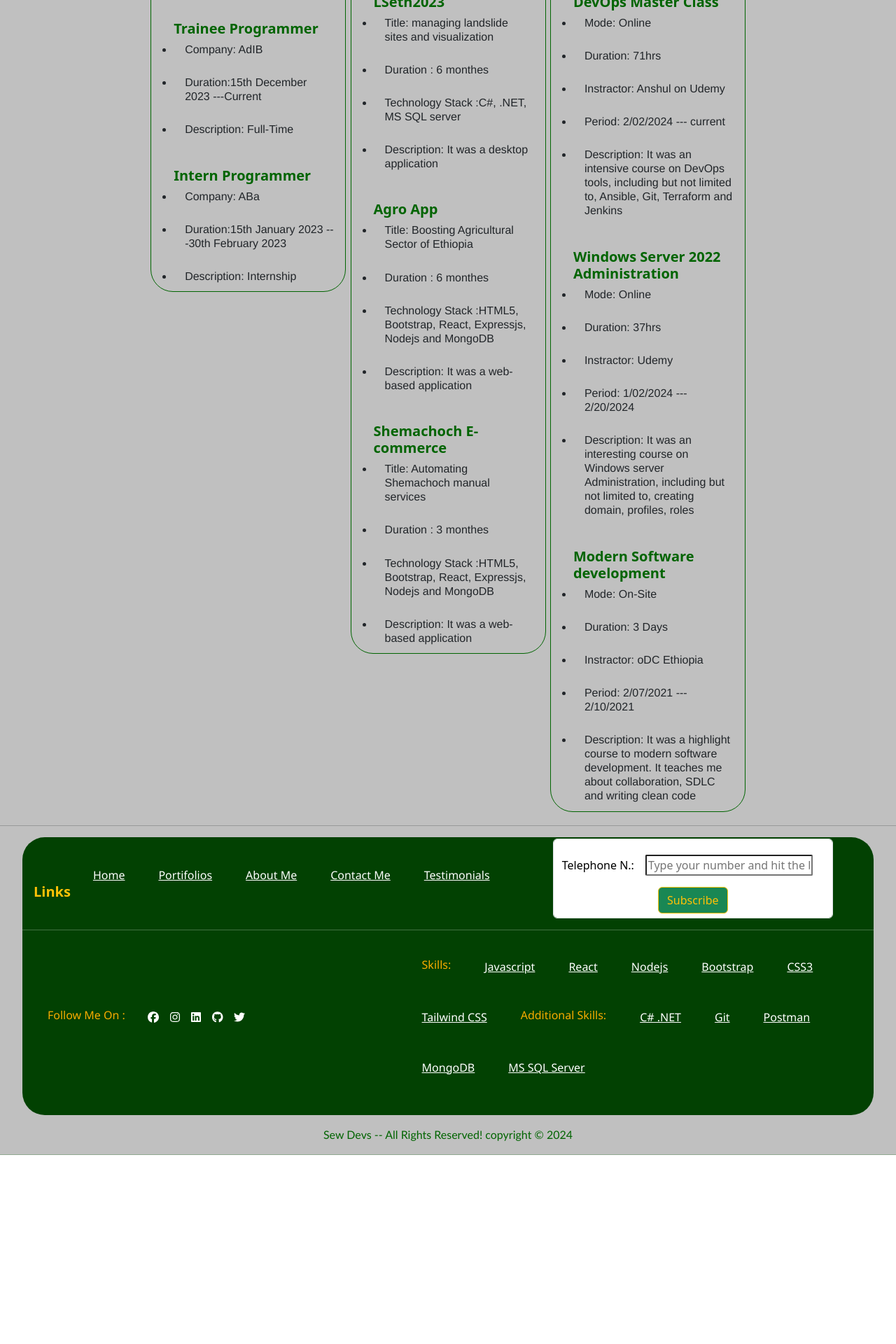
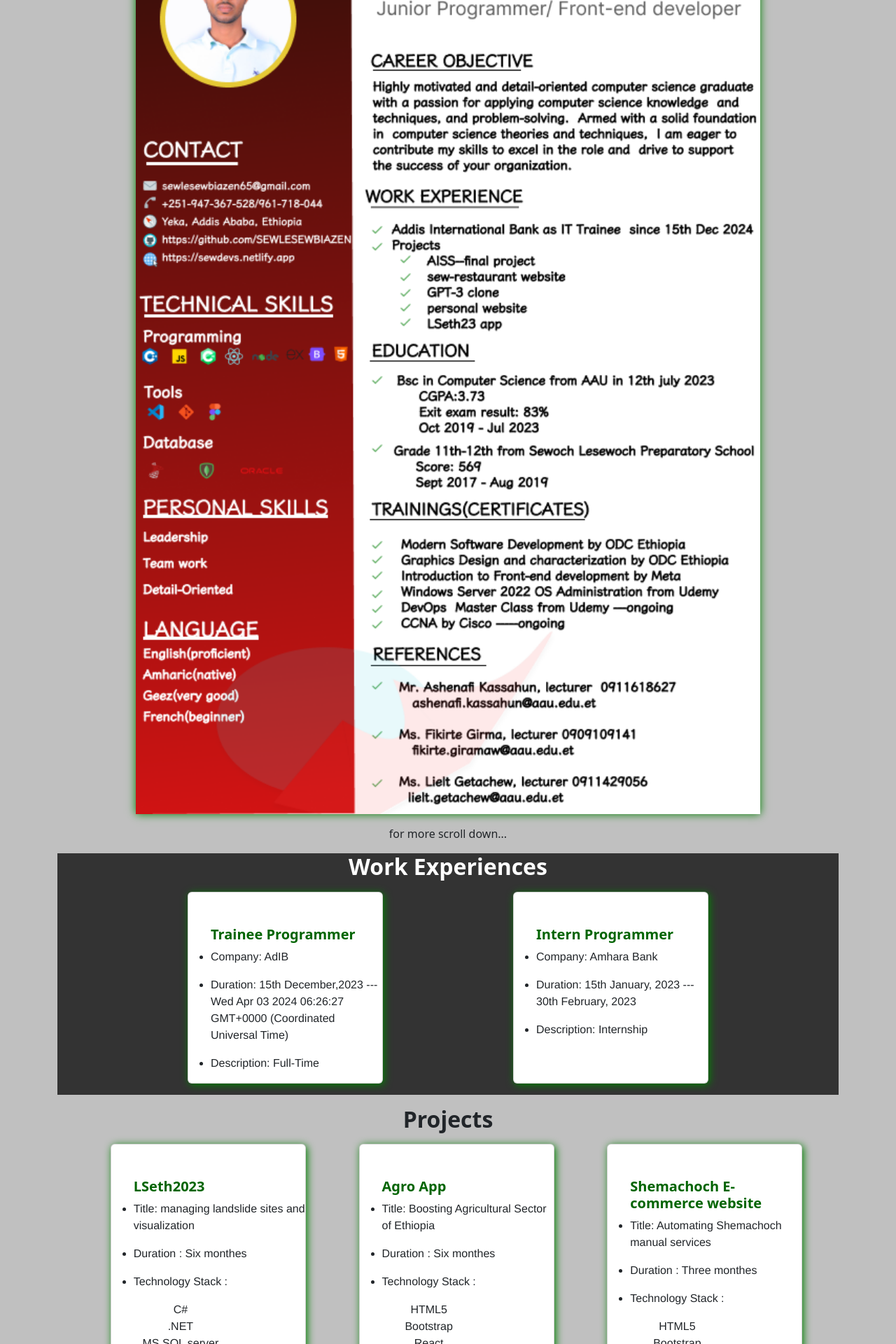
Before and after one commit to SEWLESEWBIAZEN/portifolio, a React (Create React App) app: page /my-cv in a window 1280 px wide. Shown: the part 180-2100 px from the top of the page at 70% size. Before the commit the page ends 1846 px from the top, so only its background shows below. Built offline with nearby package versions, Linux system fonts and the light colour scheme.

Commit message:
some change to the folder and styles

```diff
--- a/src/components/cv/Main.js
+++ b/src/components/cv/Main.js
@@ -1,159 +1,98 @@
-import React from "react";
+import './cv.css'
+import resume from '../../assets/images/resume-cv.png'
+import { experience,projects,trainings } from '../../constants/cv';
 
 const Main = () => {
   return (
-    <div className="main  flex-wrap">
+      <div className="d-block">
+        <div className="resume mt-3 ">
+        <img src={resume} width="80%" height="50%"/>
+        <p className='mt-3'>for more scroll down...</p>
+      </div>
+
+    <div className=""style={{background:"#333"}}>
       {/* Mapping over the categories */}
-      <div className="work  col-xs-12 col-sm-6 col-md-5 col-lg-3">
-      <h2> Work Experiences</h2>
-      <ul className="work__experiences">
-        <h5>Trainee Programmer</h5>
+
+      <h2 className='text-center text-white'>Work Experiences</h2>
+      <div className="d-flex justify-content-evenly flex-wrap">
+
+      {experience.map((workex,index)=>(
+        <ul className="card col-xs-12 col-sm-5 col-md-4 col-lg-3 ">
+          <h5>{workex.title}</h5>
         <li>
-          <p>Company: AdIB</p>
+          <p>Company: {workex.company}</p>
         </li>
         <li>
-          <p>Duration:15th December 2023 ---Current</p>
+          <p>Duration:{workex.period} </p>
         </li>
         <li>
-          <p>Description: Full-Time </p>
+          <p>Description: {workex.employementType} </p>
         </li>
-
-        <h5>Intern Programmer</h5>
+        </ul>
+      ))}
+      </div>
+      </div>
+      {/* projects */}
+      <div className=" ">
+      <h2 className='text-center'>Projects</h2>
+      <div className='d-flex flex-wrap justify-content-evenly '>
+        {projects.map((project,index)=>(
+          <ul className="card col-xs-12 col-sm-5 col-md-4 col-lg-3 ms-4">
+          <h5>{project.name}</h5>
           <li>
-          <p>Company: ABa</p>
+            <p>Title: {project.title}</p>
           </li>
           <li>
-          <p>Duration:15th January 2023 ---30th February 2023</p>
+            <p>Duration : {project.duration}</p>
           </li>
           <li>
-          <p>Description: Internship </p>
+            <p>Technology Stack :</p>  {project.techStack.map((tech)=>(
+              <li style={{listStyle:'none', margin:"auto"}}>{tech} </li>
+            ))}
+          </li>
+          <li>
+            <p>Description: {project.description}</p>
           </li>
         </ul>
+
+        ))}
+
       </div>
-      {/* projects */}
-      <div className="project col-xs-12 col-sm-6 col-md-5 col-lg-3">
-      <h2>Projects</h2>
-      <ul className="">
-        <h5>LSeth2023</h5>
-        <li>
-          <p>Title: managing landslide sites and visualization</p>
-        </li>
-        <li>
-          <p>Duration : 6 monthes</p>
-        </li>
-        <li>
-          <p>Technology Stack :C#, .NET, MS SQL server</p>
-        </li>
-        <li>
-          <p>Description: It was a desktop application</p>
-        </li>
 
-        <h5>Agro App</h5>
-        <li>
-          <p>Title: Boosting Agricultural Sector of Ethiopia</p>
-        </li>
-        <li>
-          <p>Duration : 6 monthes</p>
-        </li>
-        <li>
-          <p>
-            Technology Stack :HTML5, Bootstrap, React, Expressjs, Nodejs and
-            MongoDB
-          </p>
-        </li>
-        <li>
-          <p>Description: It was a web-based application</p>
-        </li>
-
-        <h5>Shemachoch E-commerce</h5>
-        <li>
-          <p>Title: Automating Shemachoch manual services</p>
-        </li>
-        <li>
-          <p>Duration : 3 monthes</p>
-        </li>
-        <li>
-          <p>
-            Technology Stack :HTML5, Bootstrap, React, Expressjs, Nodejs and
-            MongoDB
-          </p>
-        </li>
-        <li>
-          <p>Description: It was a web-based application</p>
-        </li>
-      </ul>
       </div>
 
     {/* trainings */}
-
-    <div className="training col-xs-12 col-sm-6 col-md-5 col-lg-3">
-      <h2>Trainings</h2>
-      <ul className="">
-        <h5>DevOps Master Class</h5>
-        <div>
+    <div className=" " style={{background:"#333"}}>
+      <h2 className='text-center text-white'>Trainings</h2>
+      <div className='d-flex flex-wrap justify-content-evenly '>
+        {trainings.map((training,index)=>(
+          <ul className="card col-xs-12 col-sm-5 col-md-4 col-lg-3 ms-4">
+          <h5>{training.title}</h5>
           <li>
-            <p>Mode: Online</p>
+            <p>Mode: {training.mode}</p>
           </li>
           <li>
-            <p>Duration: 71hrs</p>
+            <p>Duration : {training.duration}</p>
           </li>
           <li>
-            <p>Instractor: Anshul on Udemy</p>
+            <p>Instractor: {training.Instractor}</p>
           </li>
           <li>
-            <p>Period: 2/02/2024 --- current</p>
+            <p>Period: {training.period}</p>
           </li>
           <li>
-            <p>
-              Description: It was an intensive course on DevOps tools, including
-              but not limited to, Ansible, Git, Terraform and Jenkins
-            </p>
+            <p>Description: {training.description}</p>
           </li>
+        </ul>
+
+        ))}
+
       </div>
 
-        <h5>Windows Server 2022 Administration</h5>
-        <li>
-          <p>Mode: Online</p>
-        </li>
-        <li>
-          <p>Duration: 37hrs</p>
-        </li>
-        <li>
-          <p>Instractor: Udemy</p>
-        </li>
-        <li>
-          <p>Period: 1/02/2024 --- 2/20/2024</p>
-        </li>
-        <li>
-          <p>
-            Description: It was an interesting course on Windows server
-            Administration, including but not limited to, creating domain,
-            profiles, roles
-          </p>
-        </li>
+      </div>
 
-        <h5>Modern Software development</h5>
-        <li>
-          <p>Mode: On-Site</p>
-        </li>
-        <li>
-          <p>Duration: 3 Days</p>
-        </li>
-        <li>
-          <p>Instractor: oDC Ethiopia</p>
-        </li>
-        <li>
-          <p>Period: 2/07/2021 --- 2/10/2021</p>
-        </li>
-        <li>
-          <p>
-            Description: It was a highlight course to modern software
-            development. It teaches me about collaboration, SDLC and writing
-            clean code
-          </p>
-        </li>
-      </ul>
-      </div>
+
+
       </div>
   );
 };
--- a/src/components/cv/cv.css
+++ b/src/components/cv/cv.css
@@ -22,45 +22,9 @@ h2{
     margin: 1rem;
 }
 
-.work,.training,.project{
-    height: fit-content;
-    border: 1px darkgreen solid;
-    border-radius: 2rem;
-    margin: 0.2rem;
-    padding: 3rem auto auto;
-    transition: all 3s;
-    align-items: flex-start;
-    justify-content: flex-start;
-}
 h5{
     color: darkgreen;
     margin-top: 3rem;
-}
-
-.work__experiences{
-    width: fit-content;
-    height: fit-content;
-}
-.work__experiences ul{
-    justify-content: center;
-}
-.project ul li,
-.work ul li,
-.training ul li
-{
-    justify-content: center;
-    margin-top:-1rem ;
-    margin-bottom:-1.3rem ;
-}
-li p{
-    line-height: 20px;
-    letter-spacing: normal;
-    padding:1rem;
-}
-.work:hover,.training:hover,.project:hover{
-    transform: scale(1.1);
-    background-color: darkgreen;
-    color: white !important;
 }
 
 li{
@@ -71,6 +35,26 @@ h5{
     margin-top: 3rem;
 }
 
+.resume img
+{
+    box-shadow: 0px 0px 12px green;
+}
+.resume img:hover{
+    opacity: 100%;
+}
+.card{
+    z-index: 2;
+    transition: ease 0.5s;
+    box-shadow: 2px 2px 12px green;
+}
+.card:hover
+{
+    opacity: 85%;
+    transform: scale(1.01);
+}
+
+
+
 @media screen and(max-width:650px){
     li p{
         font-size: 10px;
--- a/src/components/navigation/nav.js
+++ b/src/components/navigation/nav.js
@@ -25,7 +25,7 @@ const NavBar = () => {
             aria-expanded="false"
             aria-label="Toggle navigation"
           >
-            <FontAwesomeIcon icon={faBars} style={{ color: "#f9ab00" }} />
+            <FontAwesomeIcon icon={faBars} style={{color: "#f9ab00"}} />
           </button>
           <div
             className="collapse navbar-collapse m-auto justify-content-between "
--- a/src/components/projects/ImageExport.js
+++ b/src/components/projects/ImageExport.js
@@ -2,5 +2,6 @@ import abaib from "../../assets/images/abaib-site-image.PNG";
 import gpt3 from "../../assets/images/gpt3-site-image.PNG";
 import restaurant from "../../assets/images/restaurant-site-image.PNG";
 import tictactoe from "../../assets/images/tic-tac-toe.PNG";
+import hoobank from "../../assets/images/pay-better-image.PNG"
 
-export { abaib, gpt3, restaurant, tictactoe };
+export { abaib, gpt3, restaurant, tictactoe,hoobank };
--- a/src/components/projects/Project.jsx
+++ b/src/components/projects/Project.jsx
@@ -3,7 +3,7 @@ import './projects.css'
 
 const Project = ({githubLink, websiteLink,description,name,imgUrl}) => {
   return (
-<div className="card m-3  col-xs-3 col-md-5 rounded-2">
+<div className="card m-3 project-item col-xs-3 col-md-5 rounded-2">
   <img className="card-img-top rounded-3 img-fluid " src={imgUrl} alt={name}/>
   <div className="card-body">
     <h5 className="card-title">{name}</h5>
--- a/src/components/projects/projects.css
+++ b/src/components/projects/projects.css
@@ -6,3 +6,7 @@
     opacity: 50%;
 
 }
+.project-item{
+    background:none;
+
+}
--- /dev/null
+++ b/src/constants/cv.js
@@ -0,0 +1,67 @@
+
+
+export const experience=
+        [
+            {
+                title:"Trainee Programmer" ,
+                company:"AdIB",
+                period:" 15th December,2023 --- " +new Date(),
+                employementType:"Full-Time"
+            },
+            {
+                title:"Intern Programmer",
+                company:"Amhara Bank",
+                period:" 15th January, 2023 --- 30th February, 2023",
+                employementType:"Internship"
+            }
+        ]
+
+        export const projects=[
+            {
+                name:"LSeth2023",
+                title:"managing landslide sites and visualization",
+                duration:"Six monthes",
+                techStack:["C#", ".NET", "MS SQL server"],
+                description:"It was a desktop application"
+        },
+            {
+                name:"Agro App",
+                title:"Boosting Agricultural Sector of Ethiopia",
+                duration:"Six monthes",
+                techStack:["HTML5", "Bootstrap", "React", "Expressjs", "Nodejs" , "MongoDB"],
+                description:"It was a web-based application"
+        },
+            {
+                name:"Shemachoch E-commerce website",
+                title:"Automating Shemachoch manual services",
+                duration:"Three monthes",
+                techStack:["HTML5", "Bootstrap", "React", "Expressjs", "Nodejs" , "MongoDB"],
+                description:"It was a web-based application"
+        },
+        ]
+
+        export const trainings=[
+            {
+                title:"DevOps Master Class",
+                mode:"Online",
+                duration:"71 Hours",
+                Instractor:"Anshul from Udemy",
+                period:"2/02/2024 - "+new Date(),
+                description:"It was an intensive course on DevOps tools, including but not limited to, Ansible, Git, Terraform and Jenkins"         },
+            {
+                title:"Windows Server 2022 Administration",
+                mode:"Online",
+                duration:"37 Hours",
+                Instractor:"Mohammed from Udemy",
+                period:"1/02/2024 --- 2/20/2024",
+                description:"It was an interesting course on Windows server Administration, including but not limited to, creating domain, profiles, roles"
+        },
+            {
+                title:"Modern Software development",
+                mode:"On-Site",
+                duration:"3 days",
+                Instractor:"ODC Ethiopia",
+                period:"2/07/2021 --- 2/10/2021",
+                description:"It was a highlight course to modern software development. It teaches me about collaboration, SDLC and writing clean code"
+        },
+        ]
```
Also changed, not shown: src/components/projects/Index.jsx (+12 -5 lines), src/assets/images/pay-better-image.PNG (added), src/assets/images/resume-cv.png (added). Lines whose indentation alone changed are shown as unchanged.
